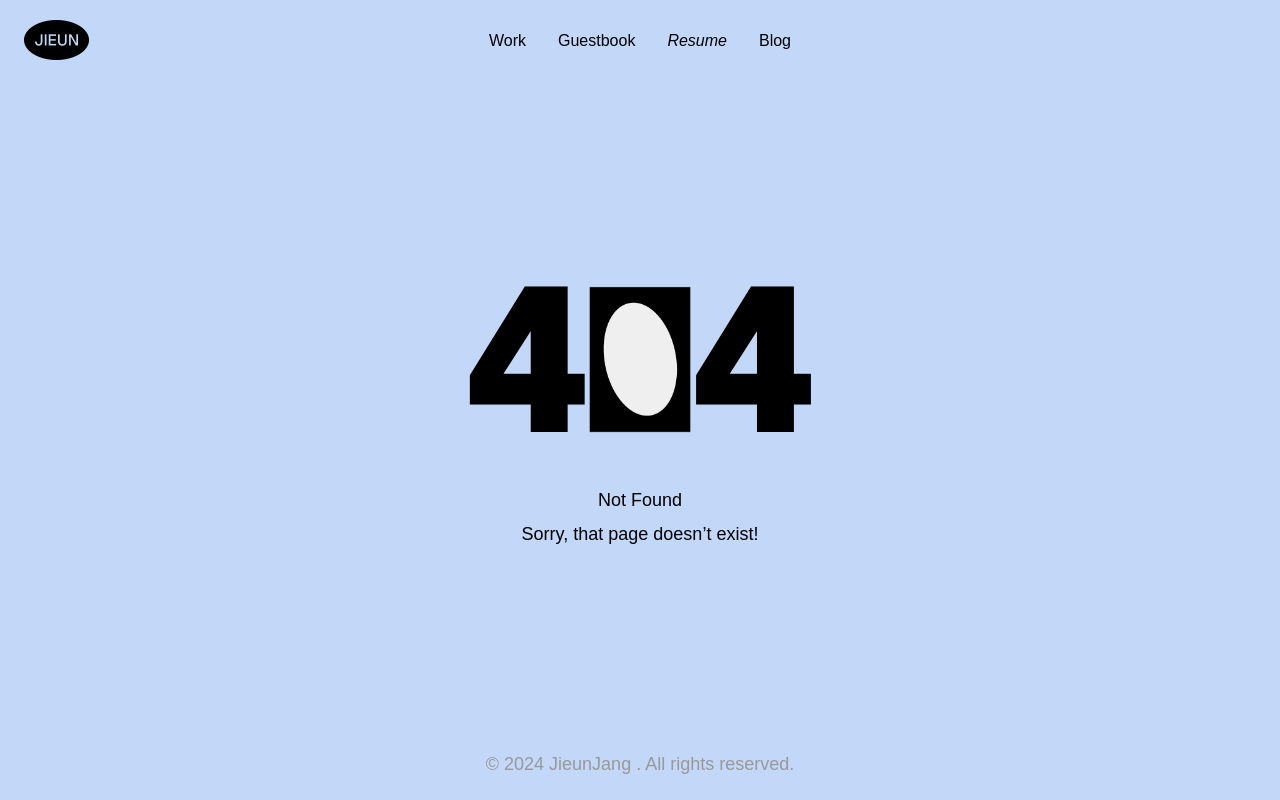
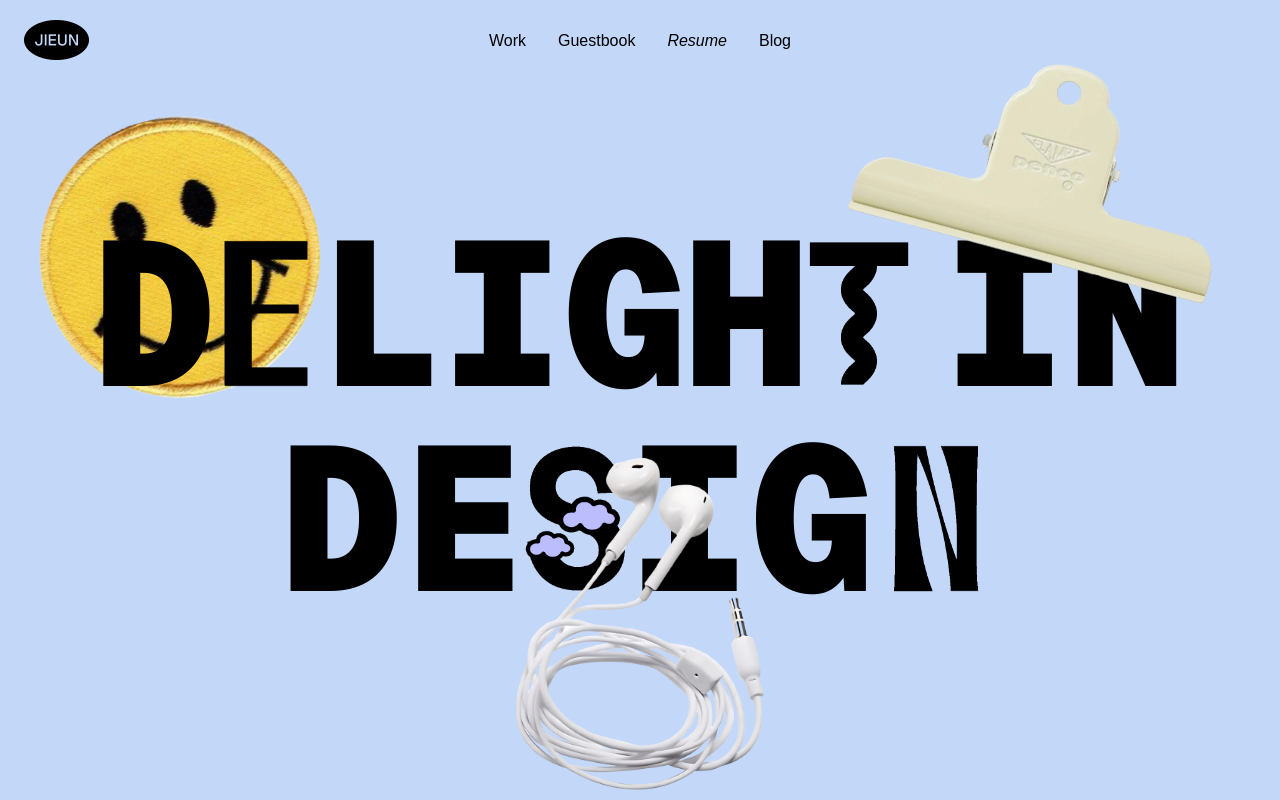
Before and after one commit to goleedev/jieun-portfolio-new, a Next.js app: page /resume in a window 1280 px wide. Before the commit this address had no page. Built offline with nearby package versions, Linux system fonts and the light colour scheme; a web font is replaced by a local one.

Commit message:
feat: add ResumePage component with images and HomeContent

```diff
--- /dev/null
+++ b/app/resume/page.tsx
@@ -0,0 +1,34 @@
+import HomeContent from '@/components/home-content';
+import Image from 'next/image';
+
+export default function ResumePage() {
+  return (
+    <>
+      <Image
+        src="/images/image8.png"
+        alt="smile"
+        width={300}
+        height={300}
+        className="w-[280px] h-[280px] -rotate-[15deg] absolute top-[117px] left-10 -z-10"
+        unoptimized
+      />
+      <Image
+        src="/images/image1.png"
+        alt="smile"
+        width={400}
+        height={200}
+        className="w-[370px] h-[196px] rotate-[15deg] absolute top-[64px] right-11"
+        unoptimized
+      />
+      <HomeContent />
+      <Image
+        src="/images/image5.png"
+        alt="smile"
+        width={250}
+        height={350}
+        className="w-[248px] h-[332px] absolute bottom-2.5 inset-x-[calc(50%-124px)]"
+        unoptimized
+      />
+    </>
+  );
+}
```
